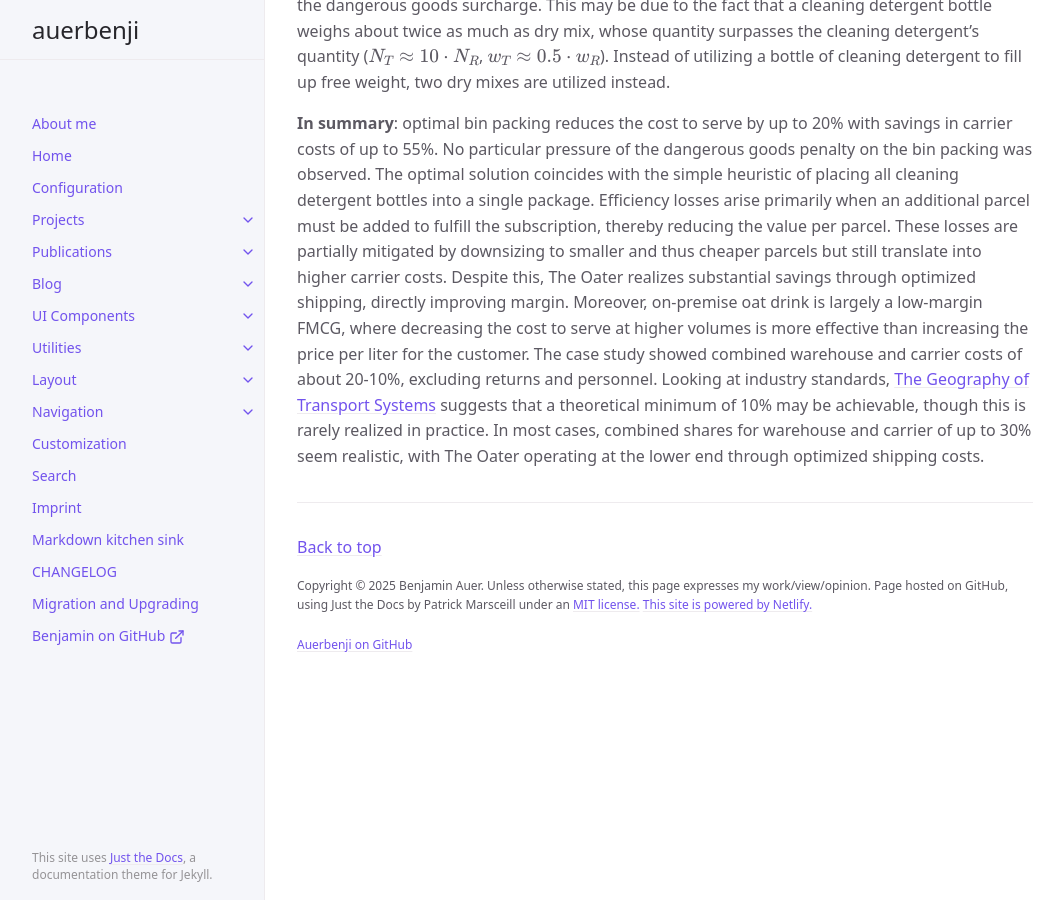
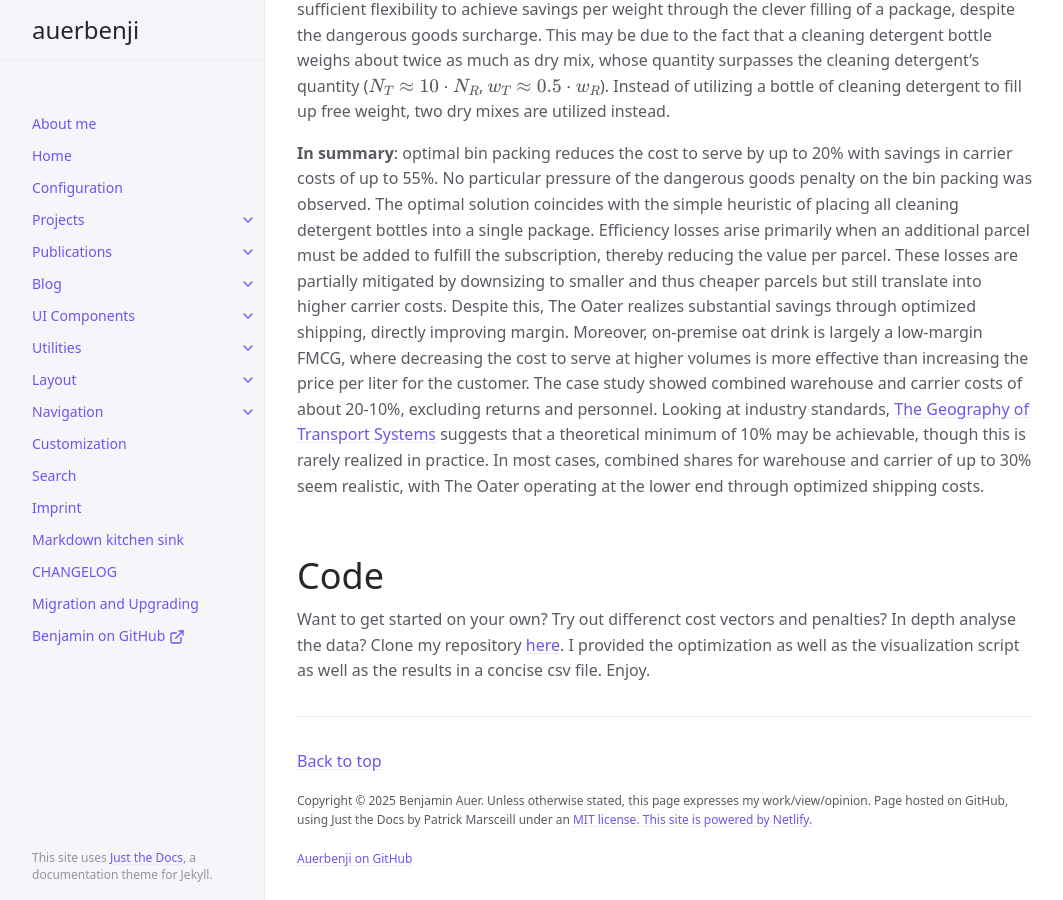
Before and after one commit to auerbenji/auerbenji.github.io, a Jekyll site: the page built from docs/projects/shipping-cost-optimization.md, in a window 1280 px wide and 900 px high, scrolled down 12513 px. Shown: the whole window, without its empty margins (107-1170 px from the left). Built offline with Jekyll 4.4.1, drawn with Linux system fonts in a browser that asks for light colours; cached includes are drawn as plain includes.

Commit message:
final final

```diff
--- a/docs/projects/shipping-cost-optimization.md
+++ b/docs/projects/shipping-cost-optimization.md
@@ -338,3 +338,11 @@ Despite this, The Oater realizes substantial savings through optimized shipping,
 Moreover, on-premise oat drink is largely a low-margin FMCG, where decreasing the cost to serve at higher volumes is more effective than increasing the price per liter for the customer.
 The case study showed combined warehouse and carrier costs of about 20-10%, excluding returns and personnel.
 Looking at industry standards, [The Geography of Transport Systems](https://transportgeography.org/contents/chapter7/logistics-freight-distribution/ecommerce-cost-structure/?utm_source=chatgpt.com) suggests that a theoretical minimum of 10% may be achievable, though this is rarely realized in practice. In most cases, combined shares for warehouse and carrier of up to 30% seem realistic, with The Oater operating at the lower end through optimized shipping costs.
+
+# Code
+Want to get started on your own?
+Try out differenct cost vectors and penalties?
+In depth analyse the data?
+Clone my repository [here](https://github.com/auerbenji/shipping-cost-optimization).
+I provided the optimization as well as the visualization script as well as the results in a concise csv file.
+Enjoy.
```
Also changed, not shown: 2 other files.
